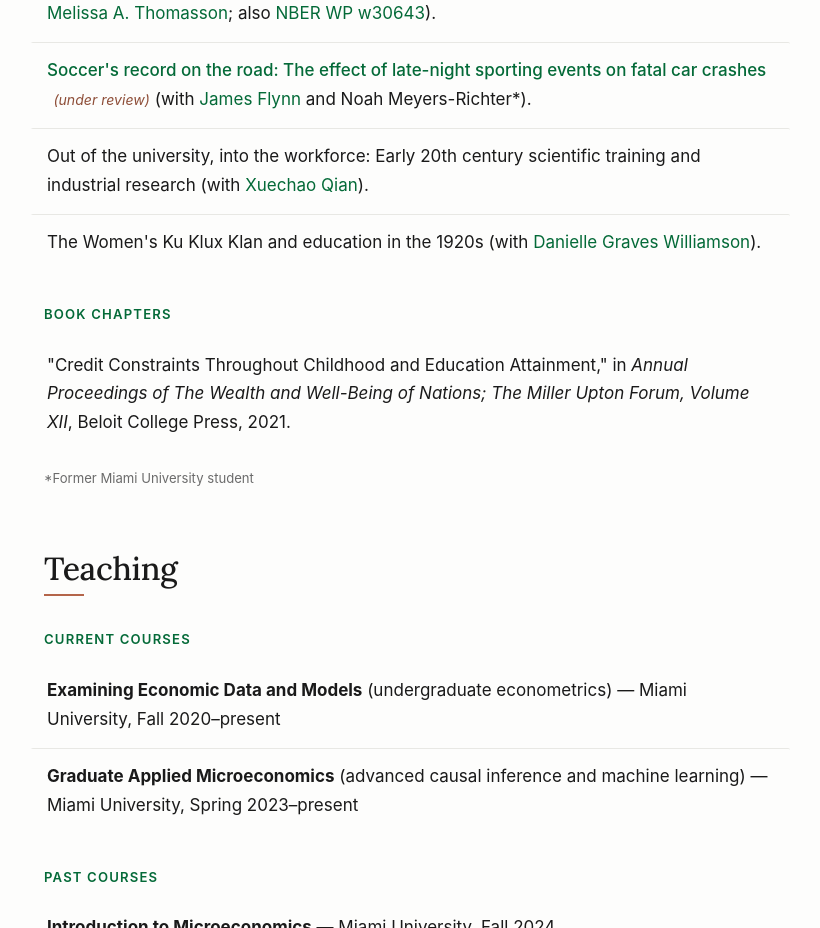
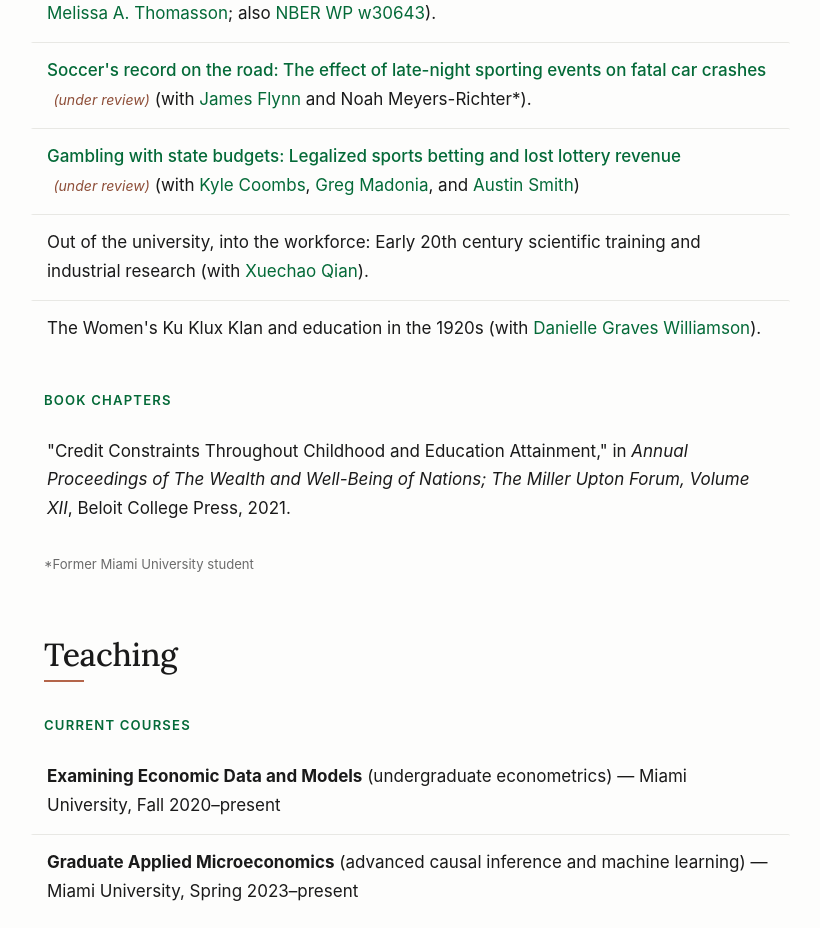
Before and after one commit to peternka/peternka.github.io, a plain HTML site: page index.html in a window 1280 px wide. Shown: the part 1474-2402 px from the top of the page, without its empty margins (230-1050 px from the left). Drawn offline with Linux system fonts and the light colour scheme; a web font is replaced by a local one.

Commit message:
Add files via upload

```diff
--- a/index.html
+++ b/index.html
@@ -503,6 +503,13 @@
 </div>
 
 <div class="pub">
+  <a href="assets/gambling.pdf" class="pub-title">Gambling with state budgets: Legalized sports betting and lost lottery revenue </a> <span class="status">(under review)</span>
+  (with <a href="https://kylecoombs.com">Kyle Coombs</a>,
+  <a href="https://apps.csuchico.edu/directory/Employee/gmadonia">Greg Madonia</a>, and
+  <a href="https://sites.google.com/site/austincrowleysmith/">Austin Smith</a>)
+  </div>
+
+<div class="pub">
   Out of the university, into the workforce: Early 20th century scientific training and industrial research
   (with <a href="https://www.xuechaoqian.com/home">Xuechao Qian</a>).
 </div>
```
